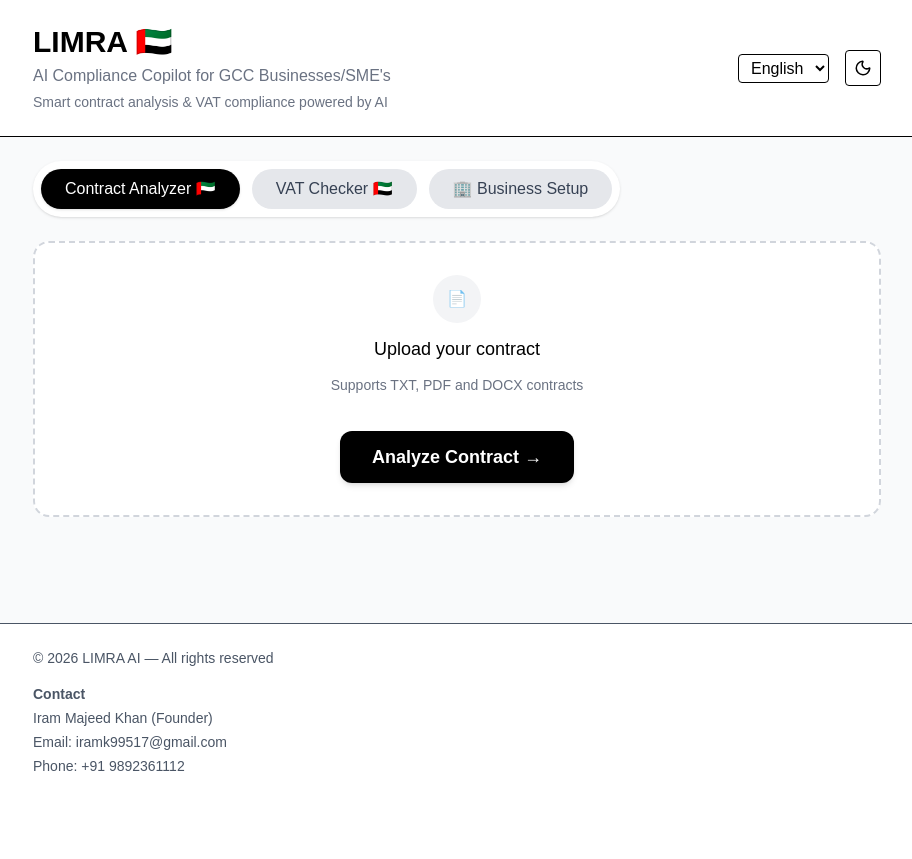
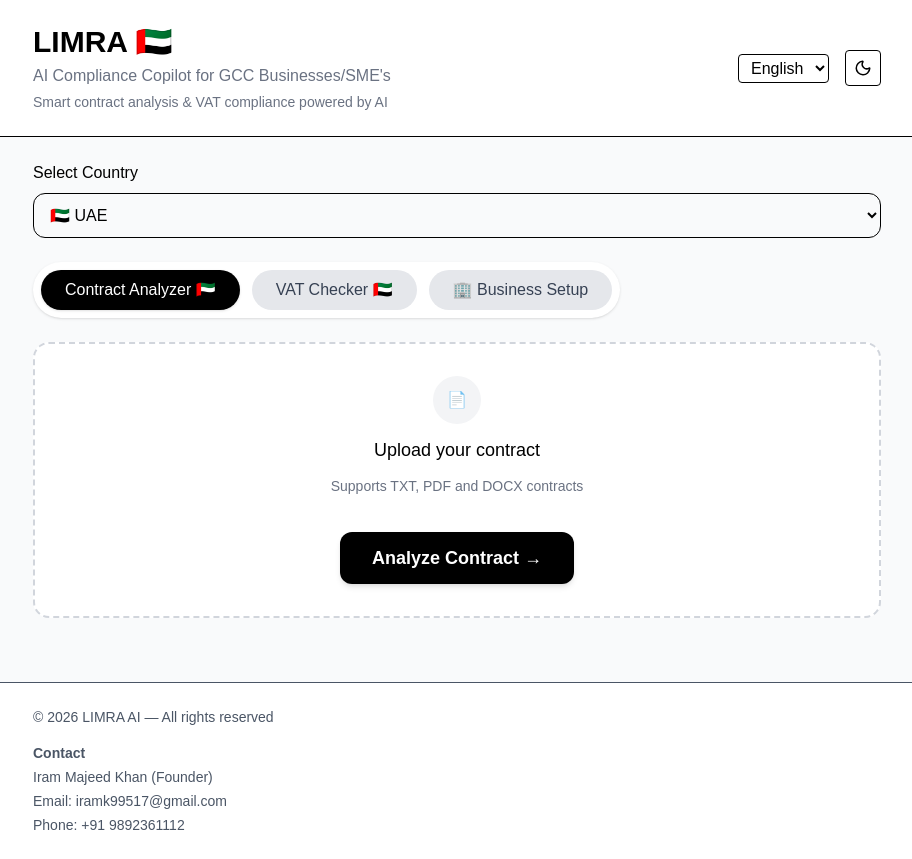
Before and after one commit to IramKhan99517/ai-compliance-copilot, a Next.js app: page / in a window 1280 px wide. Shown: the whole page, without its empty margins (183-1095 px from the left). Before the commit the page ends 800 px from the top, so only its background shows below. Built offline with nearby package versions, Linux system fonts and the light colour scheme.

Commit message:
Update page.tsx

```diff
--- a/app/page.tsx
+++ b/app/page.tsx
@@ -10,8 +10,10 @@
   const [activeTab, setActiveTab] = useState("contract");
   const [darkMode, setDarkMode] = useState(false);
   const [language, setLanguage] = useState("en");
+  const [country, setCountry] = useState("UAE");
 
   const isArabic = language === "ar";
+
 
   return (
     <main
@@ -70,6 +72,22 @@
       {/* 🔷 CONTENT */}
       <div className="flex-1">
         <div className="max-w-4xl mx-auto p-6">
+      {/* Global Country Selector */}
+      <div className="mb-6">
+        <label className="block mb-2 font-medium">
+          Select Country
+        </label>
+
+        <select
+          value={country}
+          onChange={(e) => setCountry(e.target.value)}
+          className="w-full p-3 rounded-xl border"
+        >
+          <option value="UAE">🇦🇪 UAE</option>
+          <option value="Saudi Arabia">🇸🇦 Saudi Arabia</option>
+        </select>
+      </div>
+
           {/* Tabs */}
 <div
   className={`flex gap-3 p-2 rounded-full shadow-sm w-fit ${
@@ -115,15 +133,18 @@
           {/* Feature Content */}
           <div className="mt-6">
              {activeTab === "contract" && (
-                <UploadBox language={language} />
+                <UploadBox language={language}
+                            country={country}/>
               )}
 
               {activeTab === "vat" && (
-                <VatChecker language={language} />
+                <VatChecker language={language}
+                            country={country}/>
               )}
 
               {activeTab === "business" && (
-                <BusinessSetup />
+                <BusinessSetup language={language}
+                               country={country} />
               )}
 
           </div>
```
